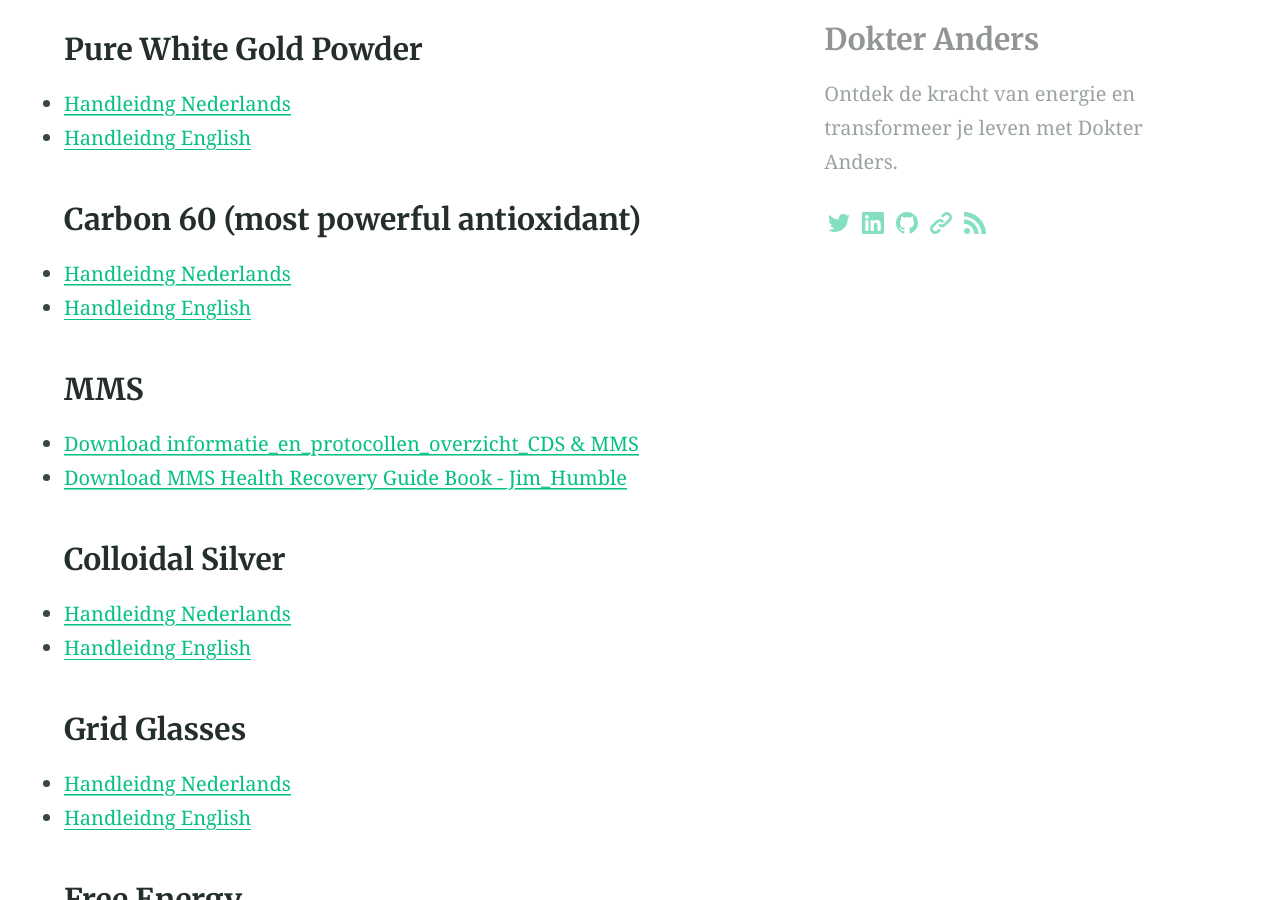
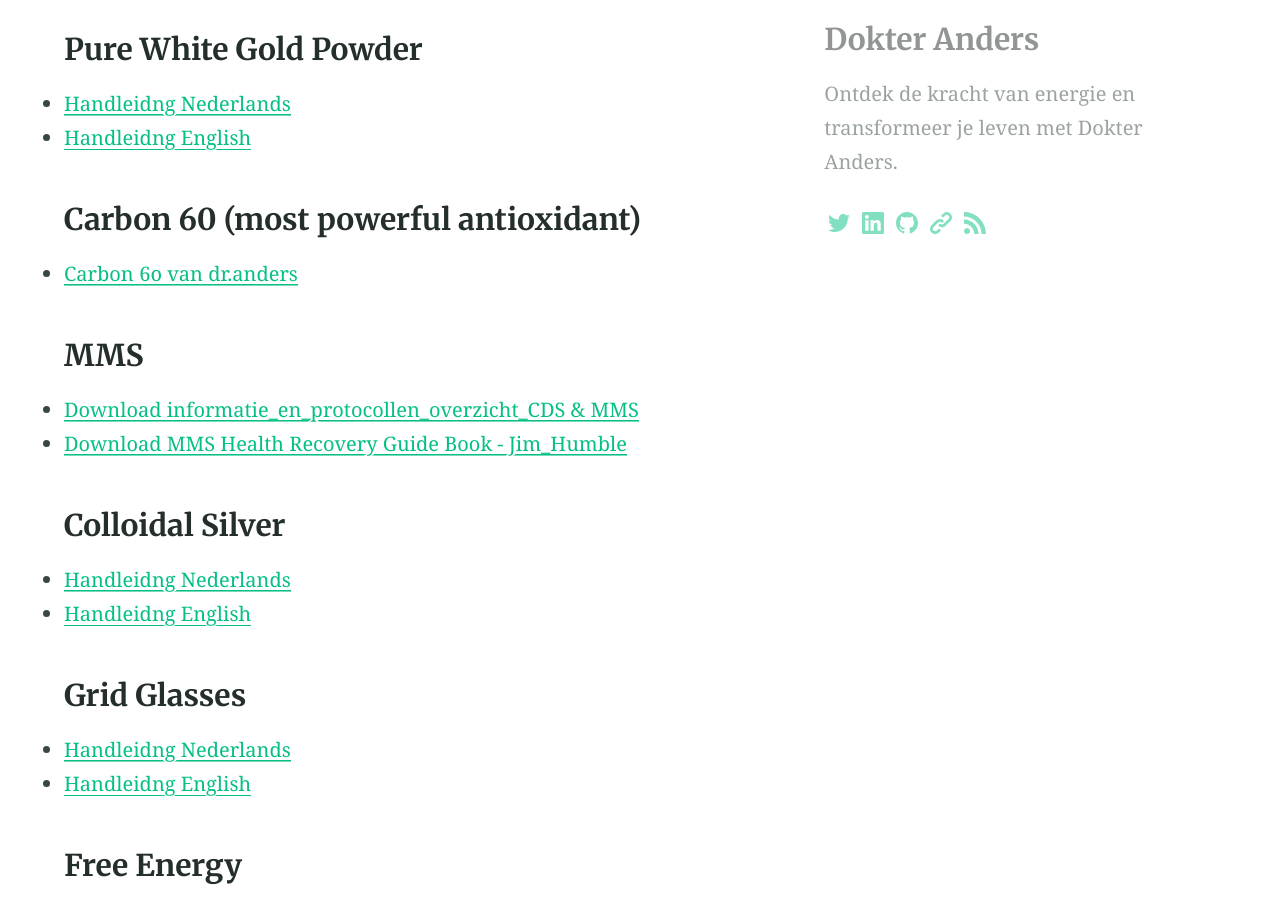
Before and after one commit to dokteranders/dokteranders.com, a Jekyll site: the page built from downloads.md, in a window 1280 px wide and 900 px high, scrolled down 1971 px. Built offline with Jekyll 4.4.1, drawn with Linux system fonts in a browser that asks for light colours.

Commit message:
Update downloads.md

```diff
--- a/downloads.md
+++ b/downloads.md
@@ -44,8 +44,8 @@
 - [Handleidng English](./handleiding-en.pdf)
 
 ### Carbon 60 (most powerful antioxidant)
-- [Handleidng Nederlands](./handleiding-nl.pdf)
-- [Handleidng English](./handleiding-en.pdf)
+- [Carbon 60 van dr.anders](./Carbon_60_van_dr_._anders.pdf)
+
 
 ### MMS
 - [Download informatie_en_protocollen_overzicht_CDS & MMS](/downloads/informatie_en_protocollen_overzicht_CDS&MMS.pdf)
```
